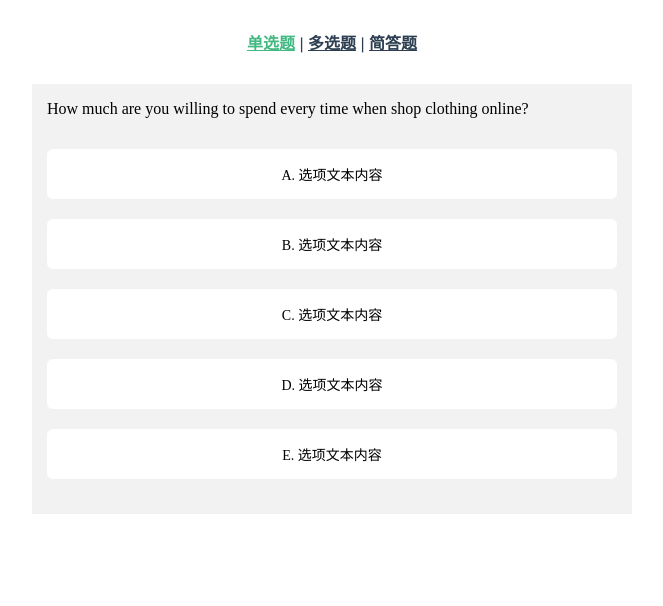
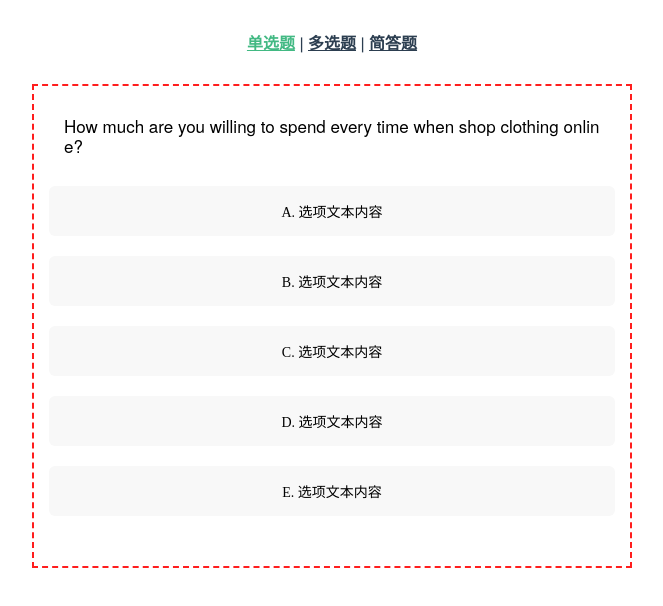
Before and after one commit to yisibell/aidol-questionnaire-ui, a Vue app: page /#/radio in a window 1280 px wide. Shown: the top 606 px of the page, without its empty margins (308-971 px from the left). Built offline with nearby package versions, Linux system fonts and the light colour scheme.

Commit message:
add: ai-block-tips

```diff
--- /dev/null
+++ b/src/components/block-tips/index.vue
@@ -0,0 +1,27 @@
+<template>
+  <div class="ai-block-tips">
+    <div class="ai-block-tips__content">
+      <slot name="default"></slot>
+    </div>
+    <div class="ai-block-tips__message">
+      <slot name="content">{{ content }}</slot>
+    </div>
+  </div>
+</template>
+
+<script>
+export default {
+  name: 'AiBlockTips',
+  props: {
+    // success, danger, warning
+    type: {
+      type: String,
+      default: ''
+    },
+    message: {
+      type: String,
+      default: ''
+    }
+  }
+}
+</script>
--- a/src/components/choice/index.vue
+++ b/src/components/choice/index.vue
@@ -1,4 +1,5 @@
 <template>
+  <ai-block-tips>
     <div class="ai-choice">
       <ai-title :style="titleStyle" :content="titleContent" />
       <div class="ai-choice__list">
@@ -12,6 +13,7 @@
         ></div>
       </div>
     </div>
+  </ai-block-tips>
 </template>
 
 <script>
--- a/src/components/index.js
+++ b/src/components/index.js
@@ -1,11 +1,12 @@
 import AiChoice from './choice'
 import AiTitle from './title'
 import AiShortAnswer from './short-answer'
+import AiBlockTips from './block-tips'
 
 import '@/styles/index.scss'
 
 function install(Vue) {
-  ;[AiChoice, AiTitle, AiShortAnswer].forEach(v => {
+  ;[AiChoice, AiTitle, AiShortAnswer, AiBlockTips].forEach(v => {
     Vue.component(v.name, v)
   })
 }
--- a/src/styles/index.scss
+++ b/src/styles/index.scss
@@ -1,3 +1,5 @@
-@import './title.scss';
-@import './choice.scss';
-@import './short-answer';
+@import './themes/variables.scss';
+@import './modules/title.scss';
+@import './modules/choice.scss';
+@import './modules/short-answer.scss';
+@import './modules/block-tips.scss';
--- /dev/null
+++ b/src/styles/modules/block-tips.scss
@@ -0,0 +1,4 @@
+.ai-block-tips {
+  padding: 15px;
+  border: 2px dashed #{$--color-danger};
+}
--- a/src/styles/choice.scss
+++ b/src/styles/modules/choice.scss
@@ -1,7 +1,7 @@
 .ai-choice {
-  background-color: #f2f2f2;
+  background-color: #ffffff;
   &__list {
-    padding: 15px;
+    padding: 15px 0px;
 
     &__item {
       display: flex;
@@ -11,7 +11,7 @@
       width: 100%;
       padding: 15px;
       border-radius: 6px;
-      background-color: #fff;
+      background-color: $--choice-bg-color-default;
       margin-bottom: 20px;
       box-sizing: border-box;
       cursor: pointer;
@@ -19,7 +19,7 @@
     }
 
     .is-active {
-      background-color: #d7d7d7;
+      background-color: $--choice-bg-color-active;
       font-size: 16px;
       font-weight: 600;
     }
--- a/src/styles/title.scss
+++ b/src/styles/modules/title.scss
@@ -1,7 +1,8 @@
 .ai-title {
-  font-size: 16px;
+  font-size: 17px;
   line-height: 20px;
   word-break: break-all;
   padding: 15px;
   color: #000000;
+  font-family: HelveticaNeue;
 }
--- /dev/null
+++ b/src/styles/themes/variables.scss
@@ -0,0 +1,12 @@
+// 颜色
+$--color-primary: #1EB5FF;
+$--color-danger: #FF1E1E;
+
+// 字体颜色
+$--font-color-grey: #414141;
+$--font-color-black: #000000;
+
+// 选择题未选中背景色
+$--choice-bg-color-default: #F8F8F8;
+// 选择题已选中背景色
+$--choice-bg-color-active: #B9E8FF;
```
Also changed, not shown: src/styles/modules/short-answer.scss (renamed from src/styles/short-answer.scss). Lines whose indentation alone changed are shown as unchanged.
